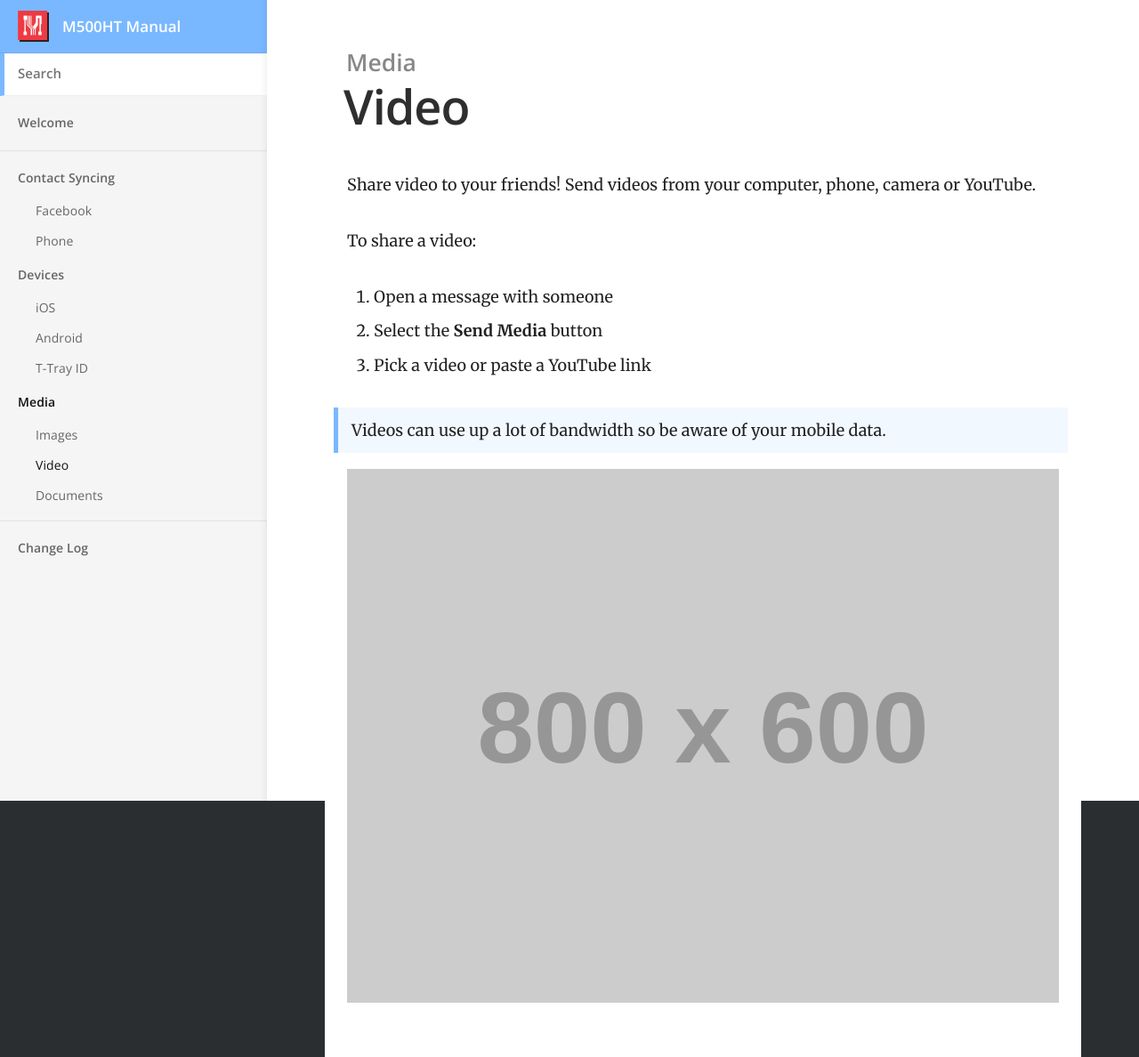
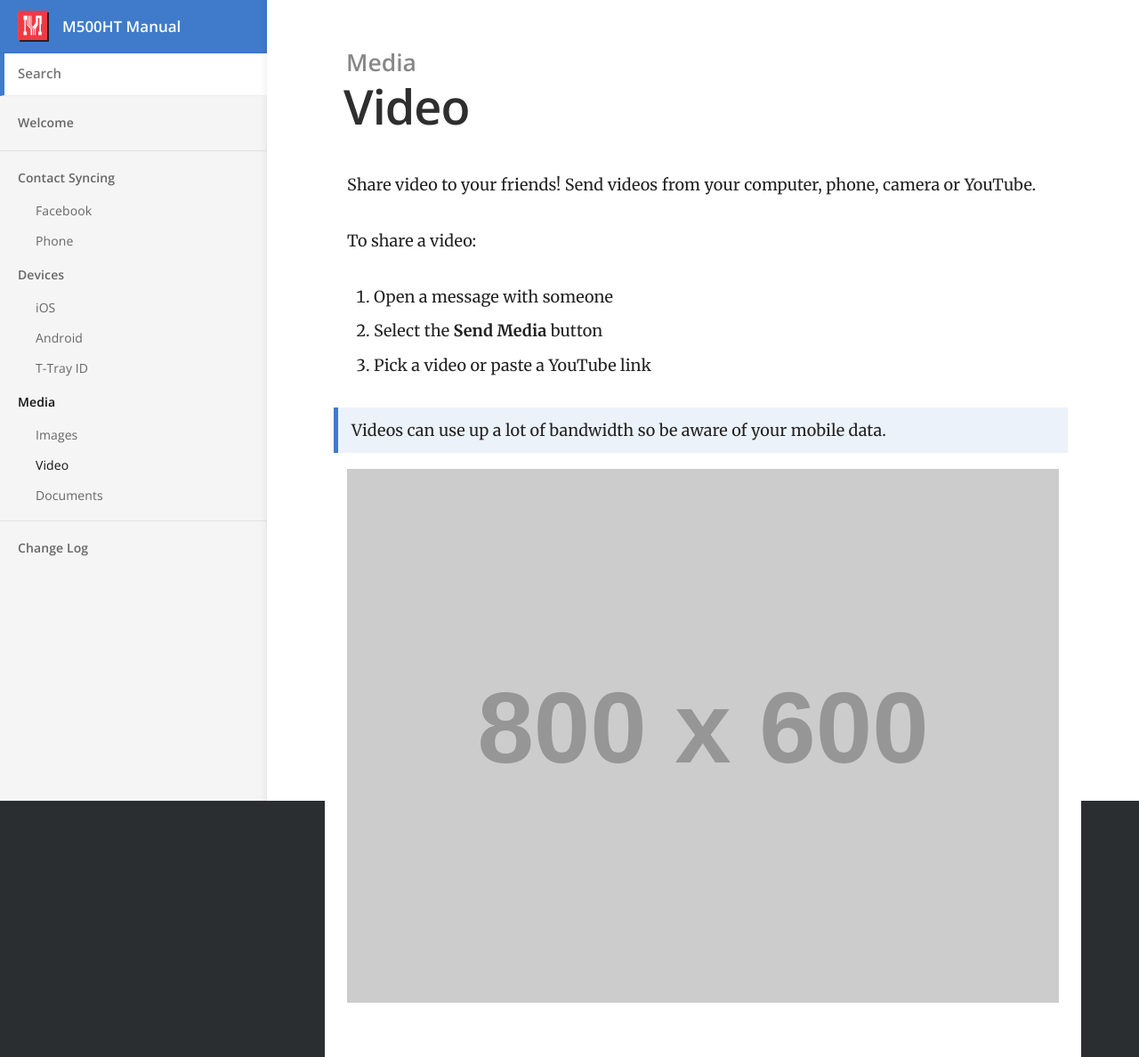
Before and after one commit to lte0609/ht_kr, a Jekyll site: the page built from _docs/media/video.md, in a window 1280 px wide. Shown: the whole page at 89% size. Built offline with Jekyll 4.4.1, drawn with Linux system fonts in a browser that asks for light colours.

Commit message:
Update main.scss

```diff
--- a/css/main.scss
+++ b/css/main.scss
@@ -10,7 +10,7 @@ $content-max-width: 800px;
 $content-color: #222;
 $content-background-color: #fff;
 
-$brand-colour: #79B8FF;  //#3583d6; #8E9295;
+$brand-colour: #3F7BCA;  //#3583d6; #8E9295;
 $brand-colour-light: mix($brand-colour, $content-background-color, 10%);
 
 $nav-header-background-color: $brand-colour;
```
